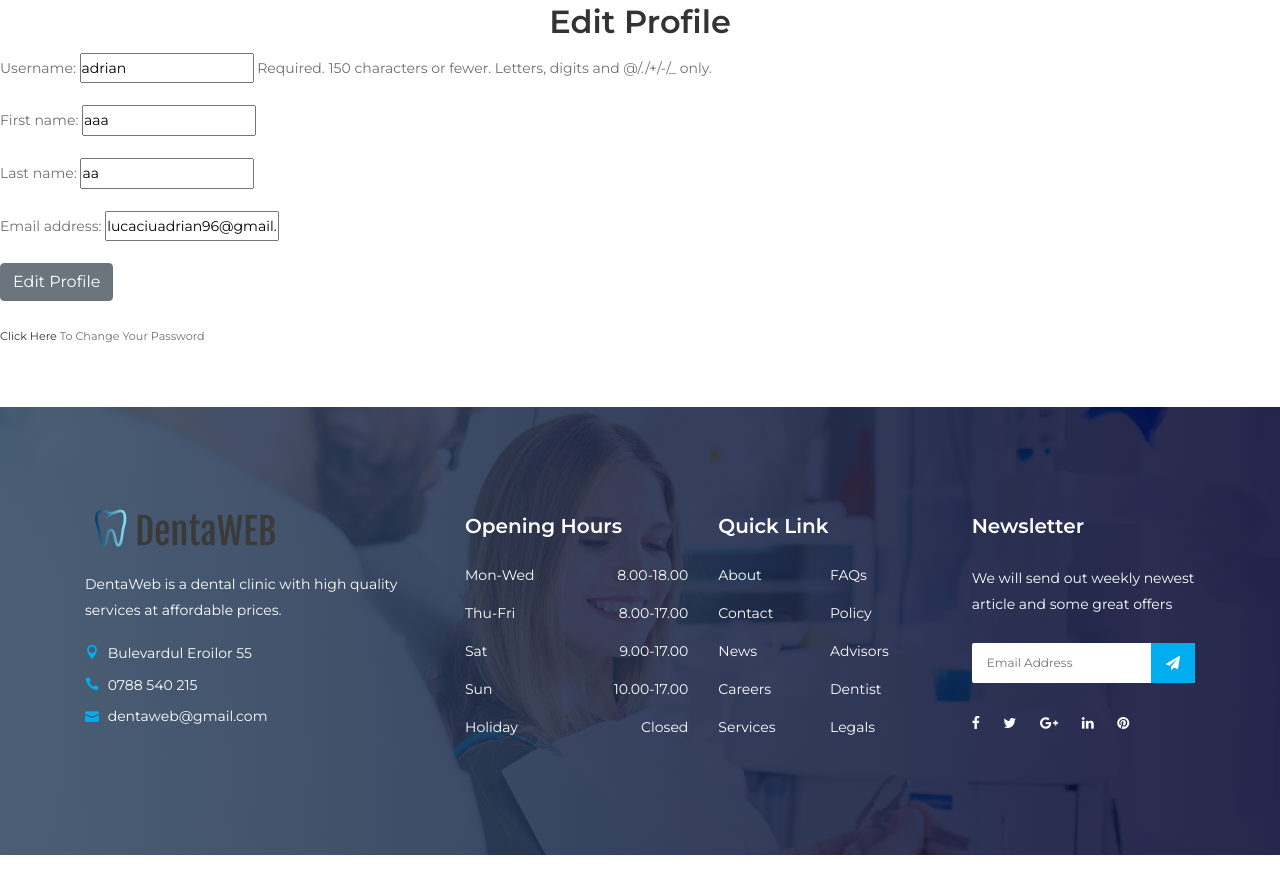
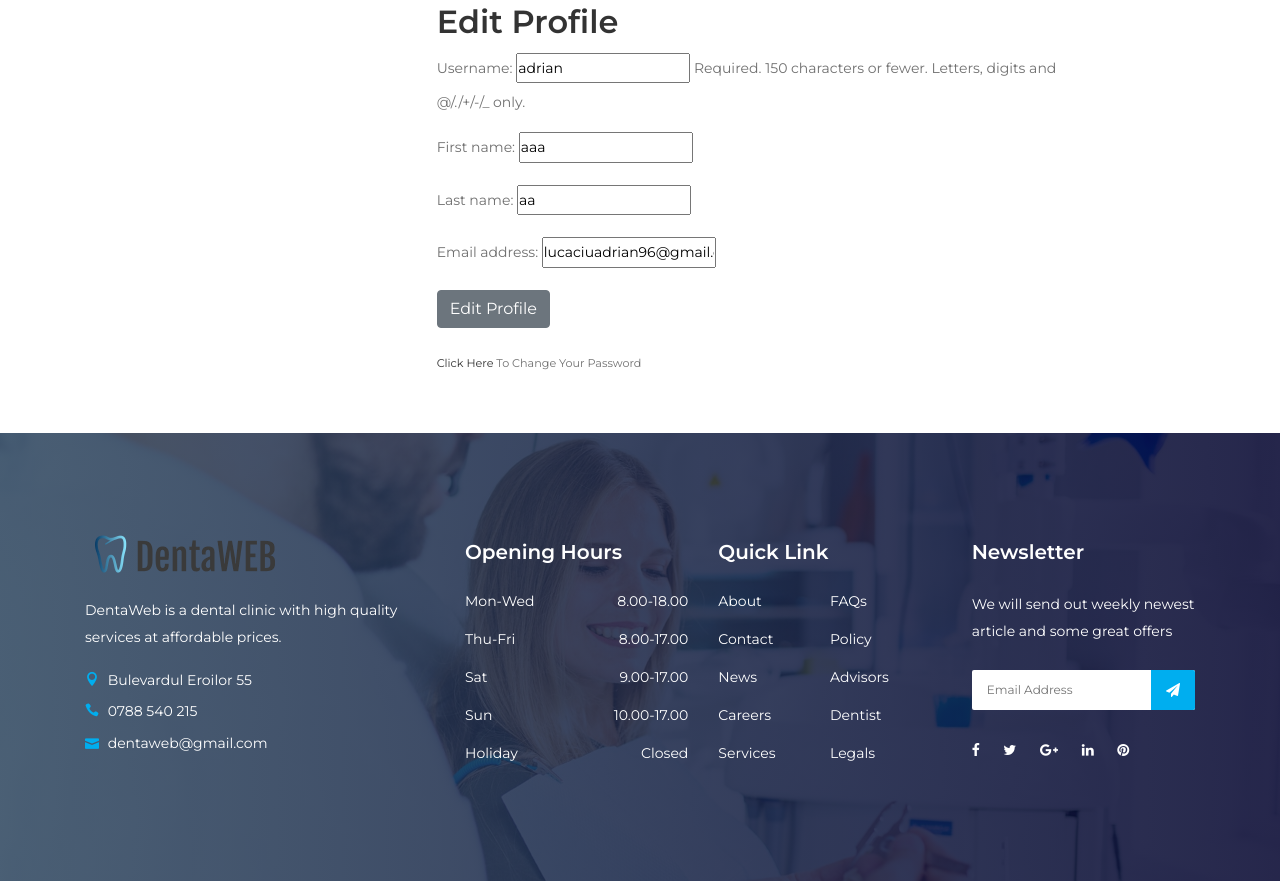
Before and after one commit to adrianlucaciu/dentaWeb, a Django app: page /edit_profile/ in a window 1280 px wide. Shown: the part 130-1011 px from the top of the page. Before the commit the page ends 985 px from the top, so only its background shows below. Run offline with Django 3.2, Linux system fonts and the light colour scheme; a user stored in the database is signed in; some libraries are stand-ins or nearby versions.

Commit message:
Edit Profile added

```diff
--- a/website/templates/base.html
+++ b/website/templates/base.html
@@ -95,7 +95,7 @@
                                 <li><a href="{% url 'about' %}">About</a></li>
                                 <li><a href="{% url 'service' %}">Service</a></li>
                                 <li><a href="{% url 'pricing' %}">Pricing</a></li>
-                                <li><a href="./contact.html">Contact</a></li>
+                                <li><a href="{% url 'contact' %}">Contact</a></li>
 
                                 {% if user.is_authenticated %}
                                     <li><a href="{% url 'edit_profile' %}">Edit Profile</a></li>
--- a/website/templates/edit_profile.html
+++ b/website/templates/edit_profile.html
@@ -2,7 +2,10 @@
 
 {% block content %}
 
-<h2 class="text-center">Edit Profile</h2>
+
+    <div class="row">
+        <div class="col-md-6 offset-md-4">
+            <h2>Edit Profile</h2>
 
 
             <form method="POST" action="{% url 'edit_profile' %}">
@@ -15,7 +18,7 @@
                         </button>
                         <p>Your Form Has Errors...</p>
                         {% for field in form %}
-            	{% if field.errors  %}
+                            {% if field.errors %}
                                 {{ field.errors }}
                             {% endif %}
 
@@ -34,6 +37,8 @@
             </form>
             <br/>
             <p><small><a href="{% url 'change_password' %}">Click Here</a> To Change Your Password</small></p>
+   </div>
+    </div>
+            <br/><br/>
 
-<br/><br/>
 {% endblock %}
--- a/website/views.py
+++ b/website/views.py
@@ -86,6 +86,8 @@ def change_password(request):
     return render(request, 'change_password.html', context)
 
 
+
+
 def home(request):
     return render(request, 'home.html', {})
 
```
Lines whose indentation alone changed are shown as unchanged.
